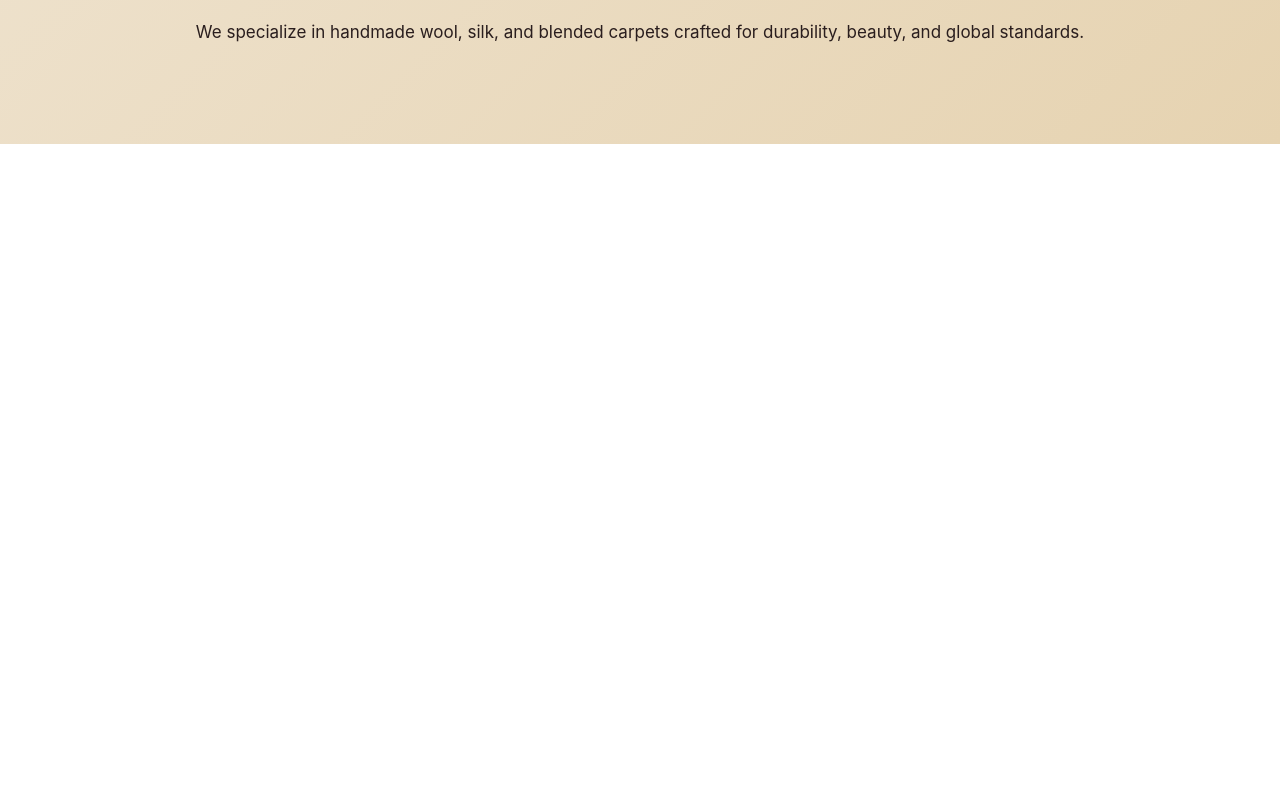
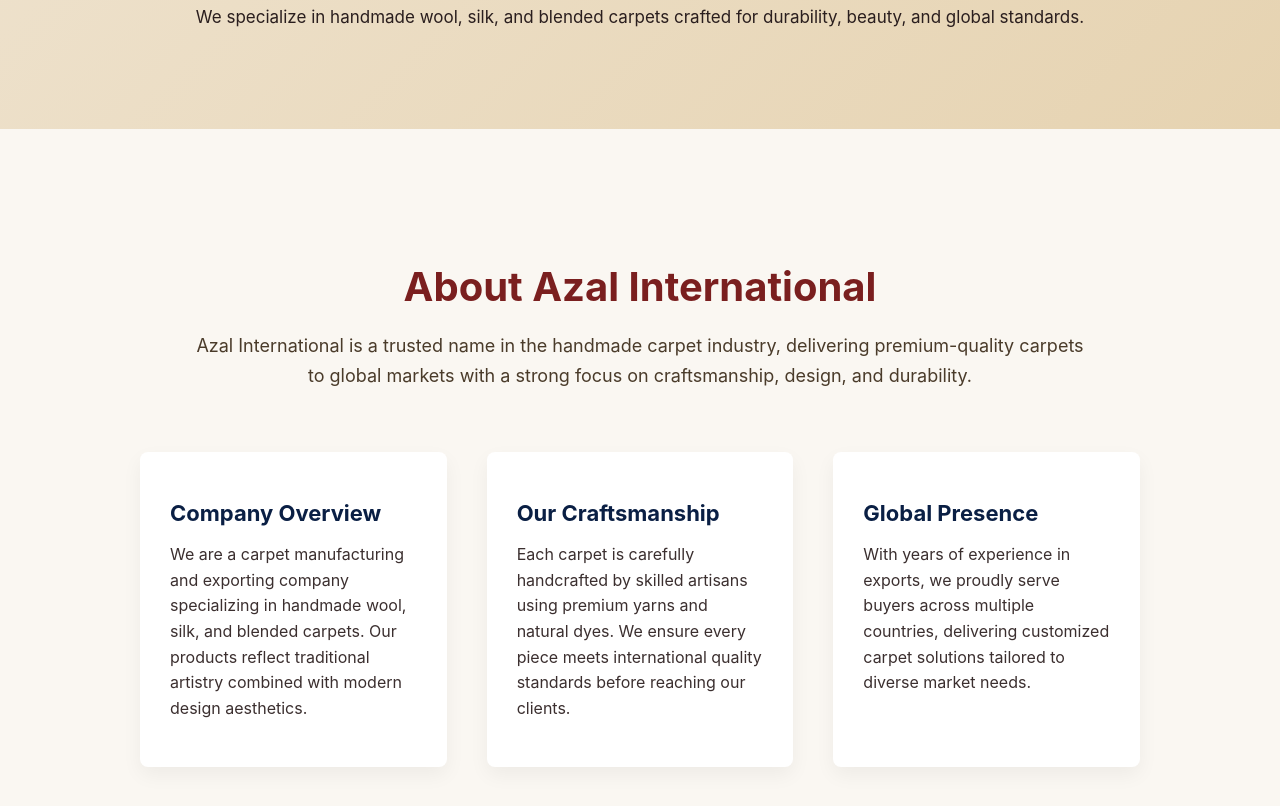
Before and after one commit to shiva032003/Azal, a React (Create React App) app: page / in a window 1280 px wide. Shown: the part 1622-2428 px from the top of the page. Before the commit the page ends 1766 px from the top, so only its background shows below. Built offline with nearby package versions, Linux system fonts and the light colour scheme.

Commit message:
Update home page UI and styles

```diff
--- /dev/null
+++ b/src/About.css
@@ -0,0 +1,48 @@
+.about-page {
+    background-color: #faf7f2;
+    padding: 100px 40px;
+  }
+
+  .about-page h1 {
+    text-align: center;
+    font-size: 40px;
+    color: #7a1f1f;
+    margin-bottom: 20px;
+  }
+
+  .intro {
+    max-width: 900px;
+    margin: auto;
+    text-align: center;
+    font-size: 18px;
+    color: #4a3b2a;
+    line-height: 1.7;
+    margin-bottom: 60px;
+  }
+
+  .about-content {
+    max-width: 1000px;
+    margin: auto;
+    display: grid;
+    grid-template-columns: repeat(auto-fit, minmax(280px, 1fr));
+    gap: 40px;
+  }
+
+  .about-box {
+    background: #ffffff;
+    padding: 30px;
+    border-radius: 8px;
+    box-shadow: 0 8px 20px rgba(0, 0, 0, 0.05);
+  }
+
+  .about-box h2 {
+    font-size: 22px;
+    color: #0a1f44;
+    margin-bottom: 10px;
+  }
+
+  .about-box p {
+    font-size: 16px;
+    color: #3b2f2f;
+    line-height: 1.6;
+  }
--- /dev/null
+++ b/src/About.js
@@ -0,0 +1,47 @@
+import "./About.css";
+
+function About() {
+  return (
+    <section className="about-page" id="about">
+      <h1>About Azal International</h1>
+
+      <p className="intro">
+        Azal International is a trusted name in the handmade carpet industry,
+        delivering premium-quality carpets to global markets with a strong
+        focus on craftsmanship, design, and durability.
+      </p>
+
+      <div className="about-content">
+      <div className="about-box">
+  <h2>Company Overview</h2>
+  <p>
+    We are a carpet manufacturing and exporting company specializing in
+    handmade wool, silk, and blended carpets. Our products reflect
+    traditional artistry combined with modern design aesthetics.
+  </p>
+</div>
+
+
+        <div className="about-box">
+          <h2>Our Craftsmanship</h2>
+          <p>
+            Each carpet is carefully handcrafted by skilled artisans using
+            premium yarns and natural dyes. We ensure every piece meets
+            international quality standards before reaching our clients.
+          </p>
+        </div>
+
+        <div className="about-box">
+          <h2>Global Presence</h2>
+          <p>
+            With years of experience in exports, we proudly serve buyers across
+            multiple countries, delivering customized carpet solutions tailored
+            to diverse market needs.
+          </p>
+        </div>
+      </div>
+    </section>
+  );
+}
+
+export default About;
--- a/src/App.js
+++ b/src/App.js
@@ -1,11 +1,13 @@
 import Header from "./Header";
 import Home from "./Home";
+import About from "./About";
 
 function App() {
   return (
 <>
 <Header/>
 <Home/>
+<About/>
 </>
   );
 }
--- a/src/Home.css
+++ b/src/Home.css
@@ -43,8 +43,12 @@ section {
 
 
   .about {
-    max-width: 900px;
-    margin: auto;
+    background: #ffffff;
+    padding: 30px;
+    margin: 60px auto;
+    max-width: 800px;
+    border-radius: 12px;
+    box-shadow:0 10px 30px rgba(0,0,0,0.12);
     text-align: left;
   }
 
@@ -79,6 +83,7 @@ section {
     display: flex;
     justify-content: center;
     gap: 60px;
+    padding: 60px 40px;
     background-color: #0a1f44;
     text-align: center;
   }
@@ -111,7 +116,7 @@ section {
 
   .about h2 {
     font-size: 32px;
-    margin-bottom: 20px;
+    margin-bottom: 25px;
     color: #7a1f1f;   /* premium maroon */
   }
 
--- a/src/Home.js
+++ b/src/Home.js
@@ -9,7 +9,7 @@ function Home() {
           <p>Crafting Premium Handmade Carpets for the World</p>
         </section>
 
-        <section className="about">
+        <div className="about">
           <h2>Our Commitment to Quality</h2>
           <ul>
             <li>Handcrafted carpets by skilled artisans</li>
@@ -17,7 +17,7 @@ function Home() {
             <li>Custom designs as per client requirements</li>
             <li>Trusted by buyers across the globe</li>
           </ul>
-        </section>
+        </div>
 
         <section className="stats">
   <div className="stat-box">
```
